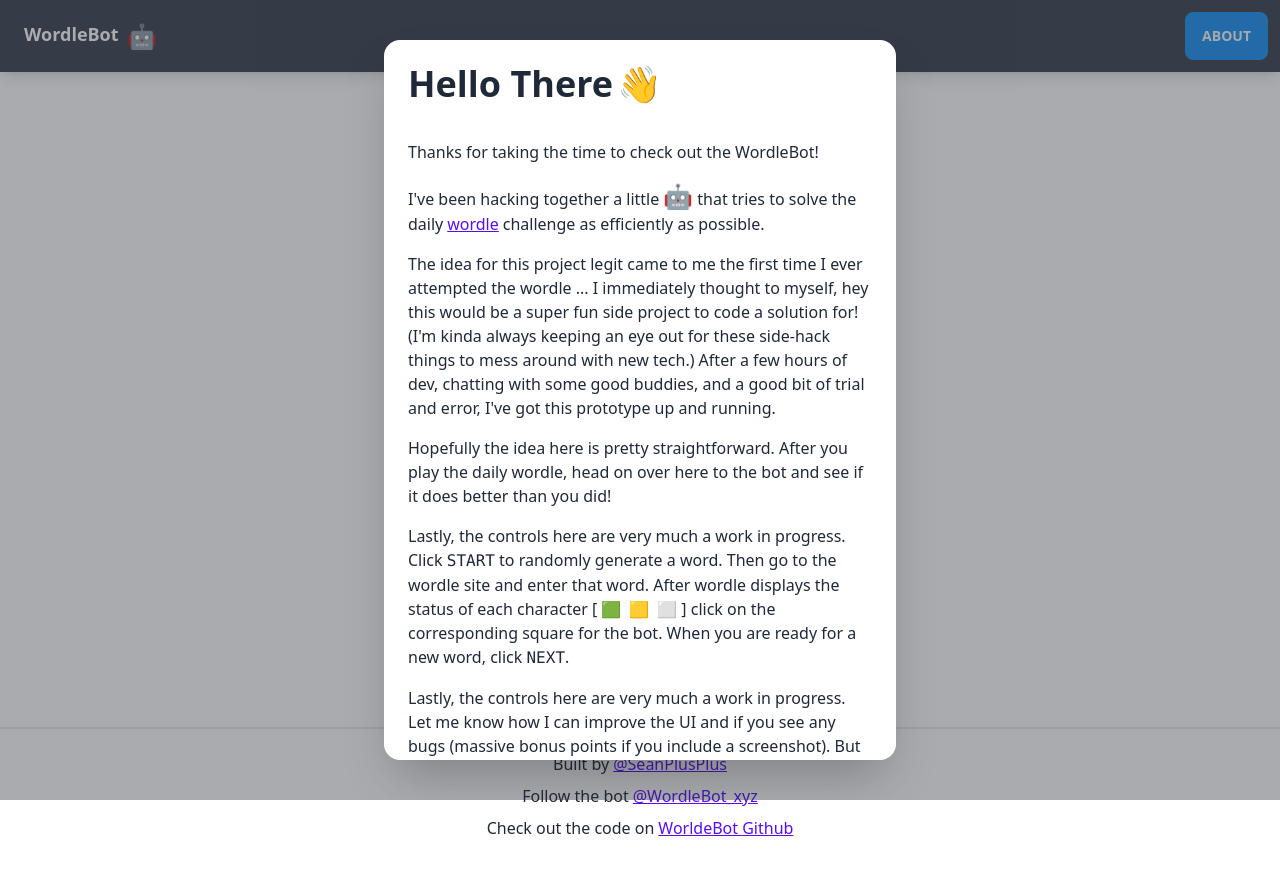
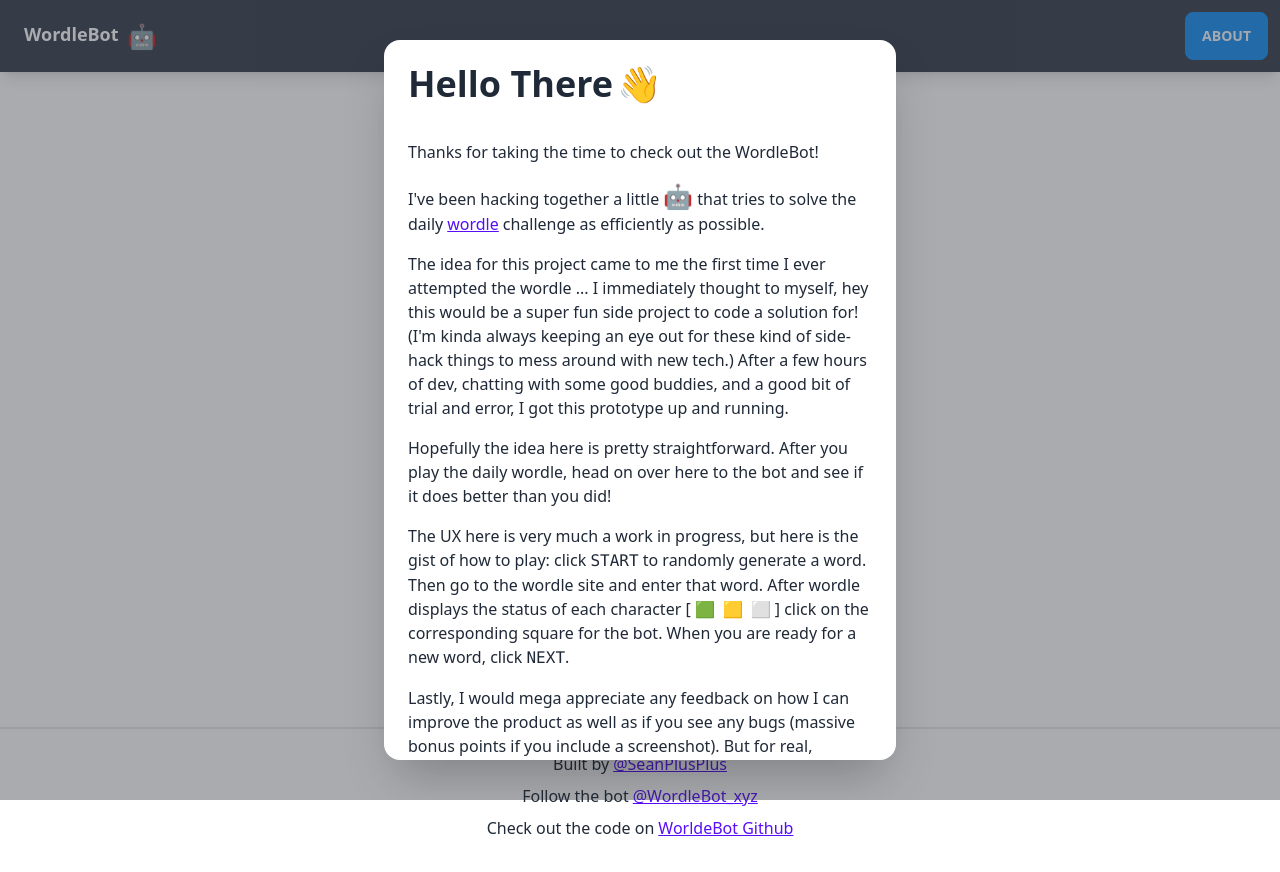
Before and after one commit to SeanPlusPlus/wordlebot, a Next.js app: page / in a window 1280 px wide. Both pictures are taken after a click on the button "ABOUT". Shown: the top 872 px of the page. Built offline with nearby package versions, Linux system fonts and the light colour scheme.

Commit message:
more language tweaks

```diff
--- a/components/Nav.js
+++ b/components/Nav.js
@@ -55,20 +55,20 @@
             challenge as efficiently as possible.
           </p>
           <p className="pt-4">
-            The idea for this project legit came to me the first time I ever attempted the wordle ... I immediately thought to myself, hey this would be a super fun side project to code a solution for! (I&apos;m kinda always keeping an eye out for these side-hack things to mess around with new tech.) After a few hours of dev, chatting with some good buddies, and a good bit of trial and error, I&apos;ve got this prototype up and running.
+            The idea for this project came to me the first time I ever attempted the wordle ... I immediately thought to myself, hey this would be a super fun side project to code a solution for! (I&apos;m kinda always keeping an eye out for these kind of side-hack things to mess around with new tech.) After a few hours of dev, chatting with some good buddies, and a good bit of trial and error, I got this prototype up and running.
           </p>
           <p className="pt-4">
             Hopefully the idea here is pretty straightforward. After you play the daily wordle, head on over here to the bot and see if it does better than you did!
           </p>
           <p className="pt-4">
-            Lastly, the controls here are very much a work in progress. Click <code>START</code> to randomly generate a word. Then go to the wordle site and enter that word. After wordle displays the status of each character [
+            The UX here is very much a work in progress, but here is the gist of how to play: click <code>START</code> to randomly generate a word. Then go to the wordle site and enter that word. After wordle displays the status of each character [
             <span className="pl-1 pr-1" role="img" aria-label="green">🟩</span>
             <span className="pl-1 pr-1" role="img" aria-label="yello">🟨</span>
             <span className="pl-1 pr-1" role="img" aria-label="gray">⬜️</span>
             ] click on the corresponding square for the bot. When you are ready for a new word, click <code>NEXT</code>.
           </p>
           <p className="pt-4">
-            Lastly, the controls here are very much a work in progress. Let me know how I can improve the UI and if you see any bugs (massive bonus points if you include a screenshot). But for real, I mega appreciate you stopping by and am stoked that you are here checking out the bot!!!
+            Lastly, I would mega appreciate any feedback on how I can improve the product as well as if you see any bugs (massive bonus points if you include a screenshot). But for real, ultimately, I just mega appreciate you stopping by and am stoked that you are here checking out the bot!!!
           </p>
           <p className="pt-4">
             <a
```
